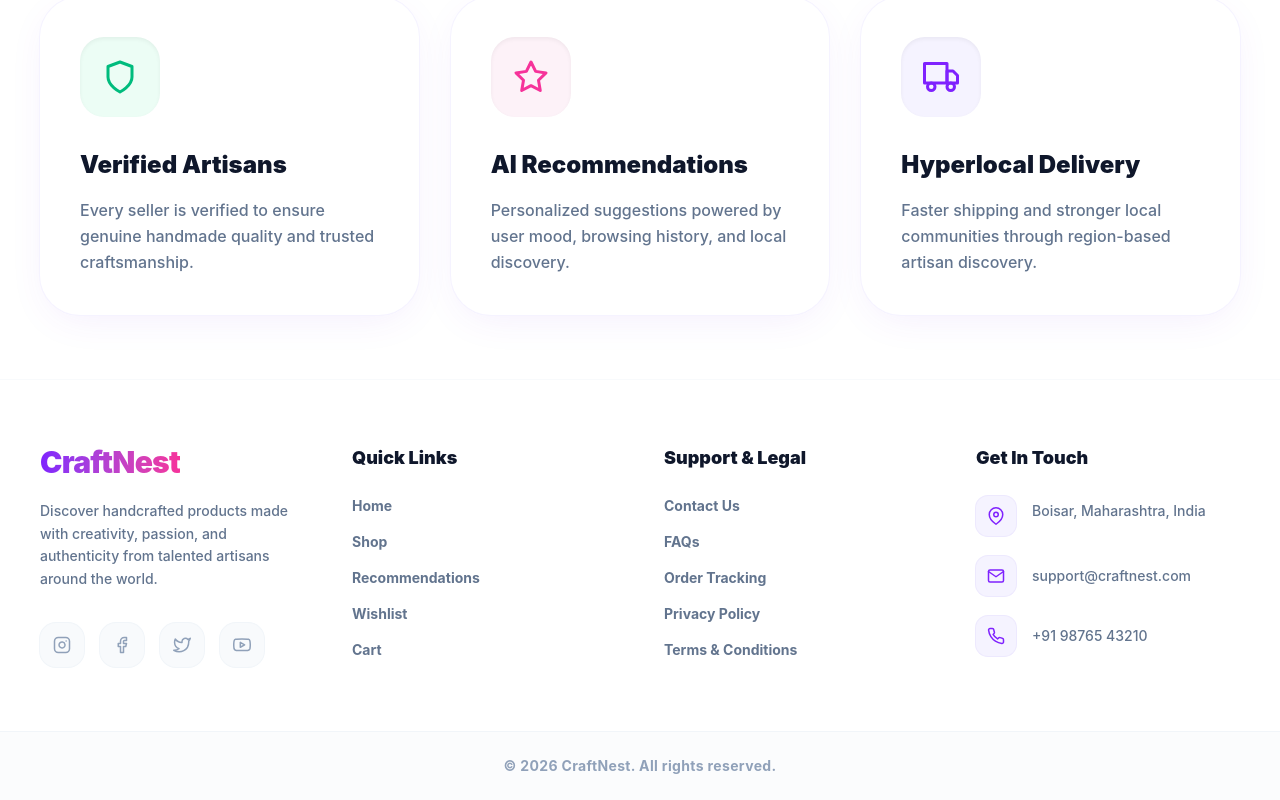
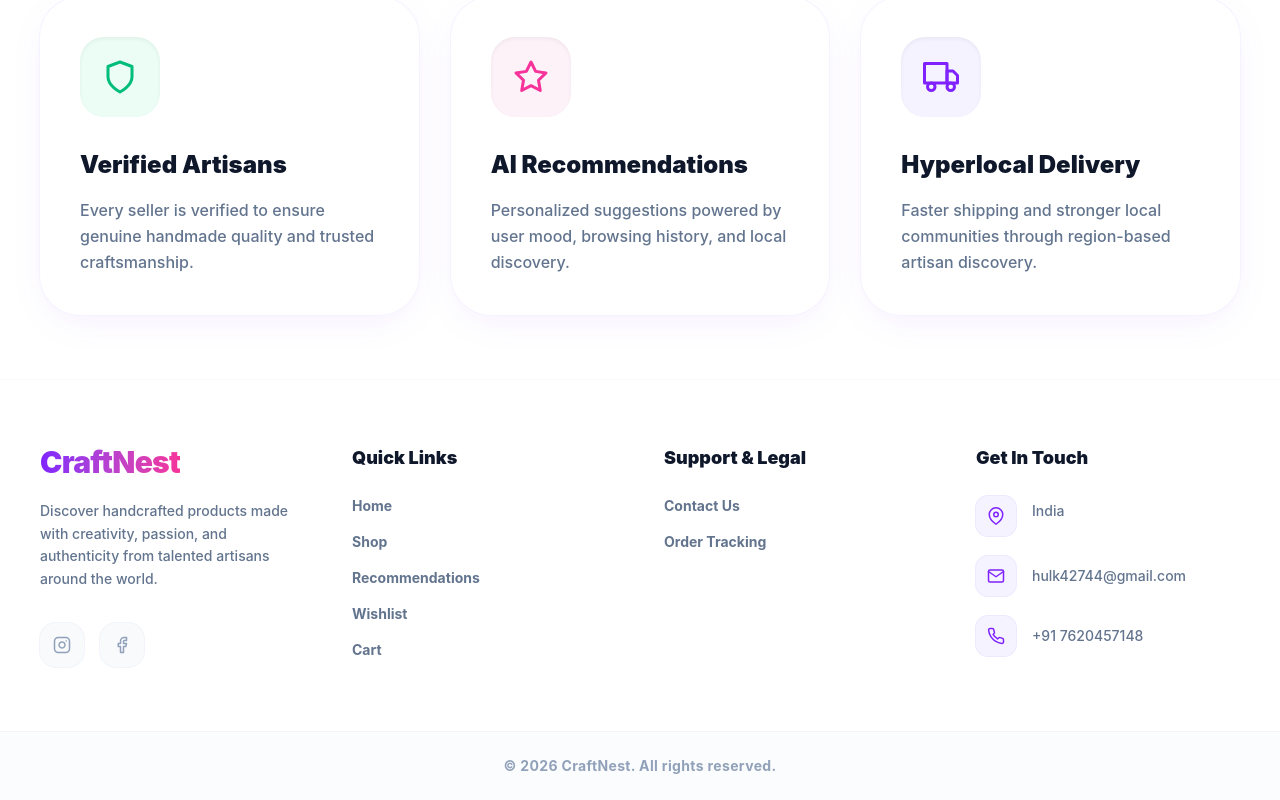
Before and after one commit to Aadarsh-max/CraftNest, a React (Vite) app: page / in a window 1280 px wide. Shown: the part 1177-1977 px from the top of the page. Built offline with nearby package versions, Linux system fonts and the light colour scheme.

Commit message:
changes in footer

```diff
--- a/src/components/comman/Footer.jsx
+++ b/src/components/comman/Footer.jsx
@@ -41,18 +41,7 @@ const Footer = () => {
             >
               <FiFacebook size={18} />
             </a>
-            <a
-              href="/"
-              className="cursor-pointer flex h-11 w-11 items-center justify-center rounded-2xl bg-slate-50 text-slate-400 ring-1 ring-slate-100 transition-all duration-300 ease-out hover:-translate-y-1 hover:bg-violet-600 hover:text-white hover:shadow-lg hover:shadow-violet-600/30 active:scale-95"
-            >
-              <FiTwitter size={18} />
-            </a>
-            <a
-              href="/"
-              className="cursor-pointer flex h-11 w-11 items-center justify-center rounded-2xl bg-slate-50 text-slate-400 ring-1 ring-slate-100 transition-all duration-300 ease-out hover:-translate-y-1 hover:bg-violet-600 hover:text-white hover:shadow-lg hover:shadow-violet-600/30 active:scale-95"
-            >
-              <FiYoutube size={18} />
-            </a>
+
           </div>
         </div>
 
@@ -102,28 +91,10 @@ const Footer = () => {
               Contact Us
             </Link>
             <Link
-              to="/faq"
-              className="cursor-pointer w-fit text-sm font-bold text-slate-500 transition-all duration-300 hover:translate-x-1 hover:text-violet-600"
-            >
-              FAQs
-            </Link>
-            <Link
               to="/orders"
               className="cursor-pointer w-fit text-sm font-bold text-slate-500 transition-all duration-300 hover:translate-x-1 hover:text-violet-600"
             >
               Order Tracking
-            </Link>
-            <Link
-              to="/privacy"
-              className="cursor-pointer w-fit text-sm font-bold text-slate-500 transition-all duration-300 hover:translate-x-1 hover:text-violet-600"
-            >
-              Privacy Policy
-            </Link>
-            <Link
-              to="/terms"
-              className="cursor-pointer w-fit text-sm font-bold text-slate-500 transition-all duration-300 hover:translate-x-1 hover:text-violet-600"
-            >
-              Terms & Conditions
             </Link>
           </div>
         </div>
@@ -136,7 +107,7 @@ const Footer = () => {
                 <FiMapPin size={18} />
               </div>
               <p className="mt-1 text-sm font-medium leading-relaxed text-slate-500 transition-colors duration-300 group-hover/contact:text-violet-700">
-                Boisar, Maharashtra, India
+                India
               </p>
             </div>
 
@@ -145,7 +116,7 @@ const Footer = () => {
                 <FiMail size={18} />
               </div>
               <p className="text-sm font-medium text-slate-500 transition-colors duration-300 group-hover/contact:text-violet-700">
-                support@craftnest.com
+                hulk42744@gmail.com
               </p>
             </div>
 
@@ -154,7 +125,7 @@ const Footer = () => {
                 <FiPhone size={18} />
               </div>
               <p className="text-sm font-medium text-slate-500 transition-colors duration-300 group-hover/contact:text-violet-700">
-                +91 98765 43210
+                +91 7620457148
               </p>
             </div>
           </div>
```
